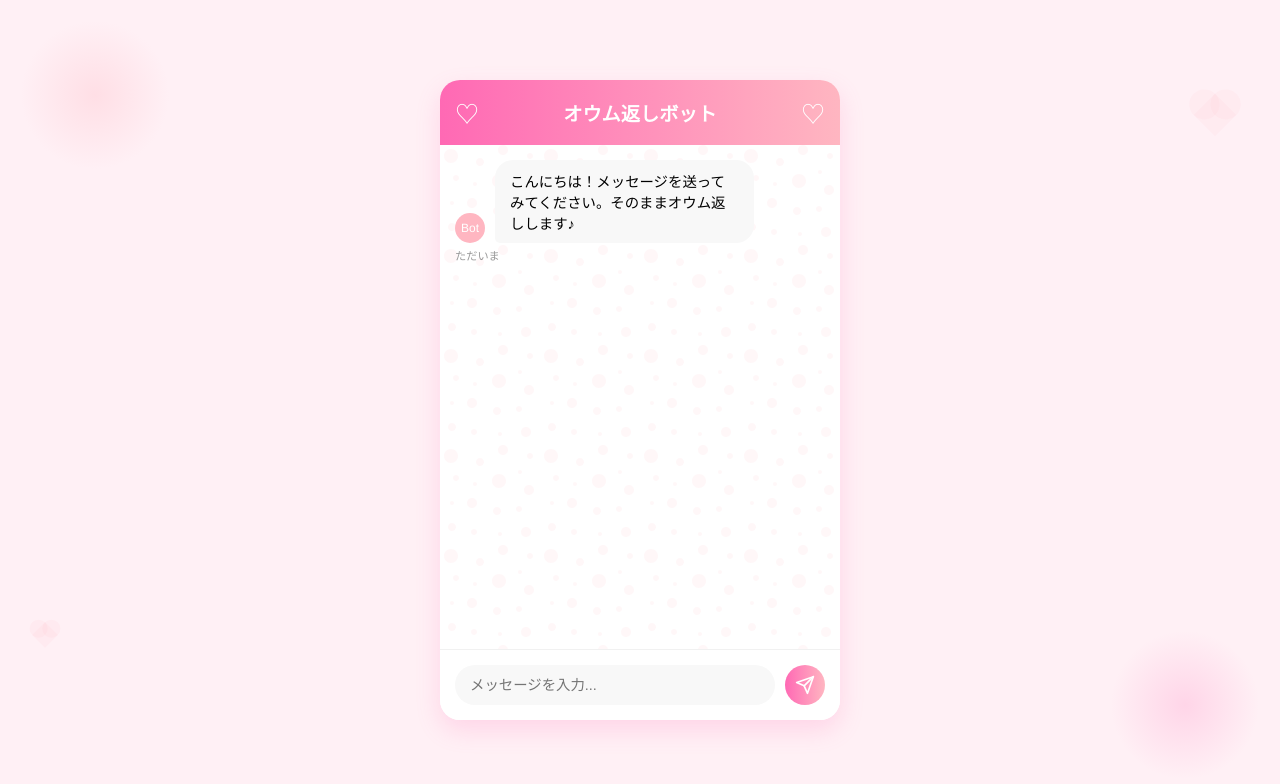
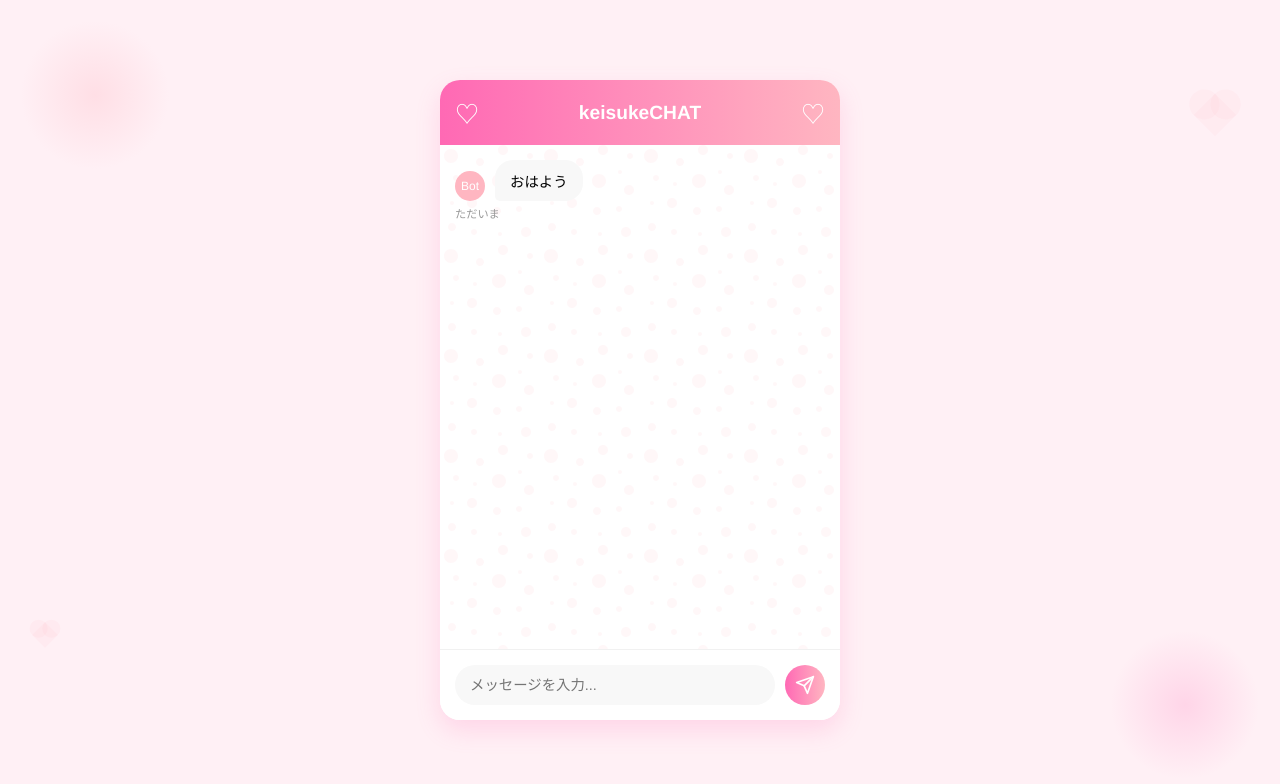
Before and after one commit to keasky/koyeb-test2, a plain HTML site: page templates/index.html in a window 1280 px wide. Drawn offline with Linux system fonts and the light colour scheme; files whose address does not match are found by name.

Commit message:
Update index.html

```diff
--- a/templates/index.html
+++ b/templates/index.html
@@ -245,7 +245,7 @@
   <div class="chat-container">
     <div class="chat-header">
       <span class="icon">♡</span>
-      <h1>オウム返しボット</h1>
+      <h1>keisukeCHAT</h1>
       <span class="icon">♡</span>
     </div>
 
@@ -254,7 +254,7 @@
         <div class="message received">
           <div class="avatar">Bot</div>
           <div class="message-content">
-            こんにちは！メッセージを送ってみてください。そのままオウム返しします♪
+            おはよう
           </div>
         </div>
         <div class="message-time">ただいま</div>
```
